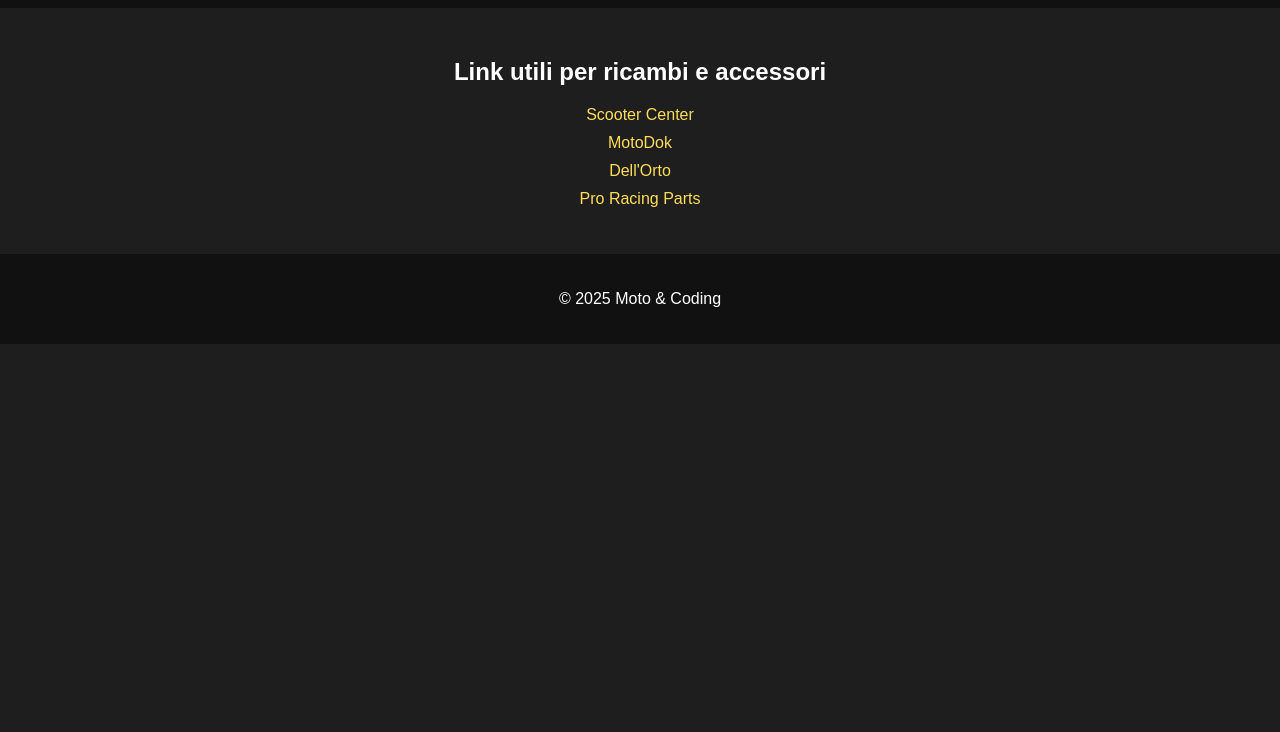
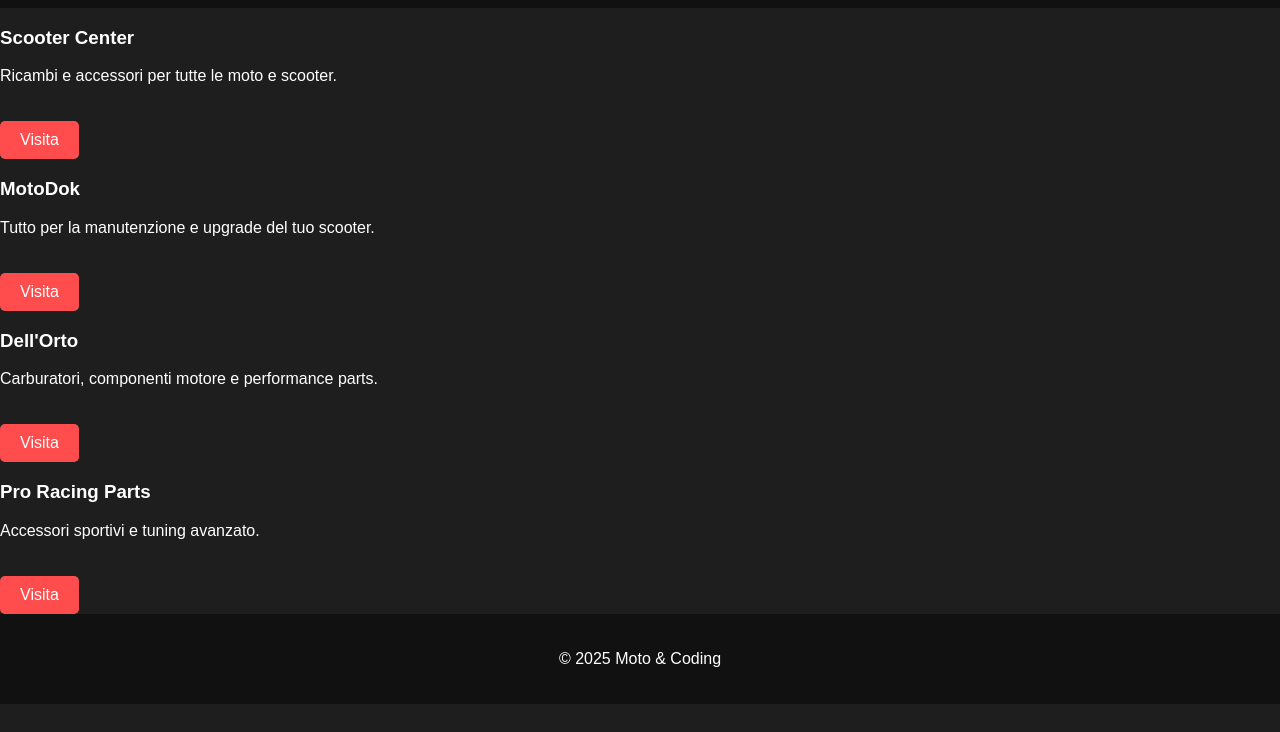
Before and after one commit to MagicMBK/MagicMBK.github.io, a plain HTML site: page aftermarket.html in a window 1280 px wide. Shown: the part 68-800 px from the top of the page. Drawn offline with Linux system fonts and the light colour scheme.

Commit message:
Update aftermarket.html

```diff
--- a/aftermarket.html
+++ b/aftermarket.html
@@ -17,14 +17,27 @@
   </nav>
 </header>
 
-  <section class="links">
-    <h2>Link utili per ricambi e accessori</h2>
-    <ul>
-      <li><a href="https://www.scootercenter.com" target="_blank">Scooter Center</a></li>
-      <li><a href="https://www.motodok.com" target="_blank">MotoDok</a></li>
-      <li><a href="https://www.dellorto.com" target="_blank">Dell'Orto</a></li>
-      <li><a href="https://www.pro-racingparts.com" target="_blank">Pro Racing Parts</a></li>
-    </ul>
+<section class="cards">
+  <div class="card">
+    <h3>Scooter Center</h3>
+    <p>Ricambi e accessori per tutte le moto e scooter.</p>
+    <a href="https://www.scooter-center.com" target="_blank" class="btn">Visita</a>
+  </div>
+  <div class="card">
+    <h3>MotoDok</h3>
+    <p>Tutto per la manutenzione e upgrade del tuo scooter.</p>
+    <a href="https://www.motodok.com" target="_blank" class="btn">Visita</a>
+  </div>
+  <div class="card">
+    <h3>Dell'Orto</h3>
+    <p>Carburatori, componenti motore e performance parts.</p>
+    <a href="https://www.dellorto.com" target="_blank" class="btn">Visita</a>
+  </div>
+  <div class="card">
+    <h3>Pro Racing Parts</h3>
+    <p>Accessori sportivi e tuning avanzato.</p>
+    <a href="https://www.pro-racingparts.com" target="_blank" class="btn">Visita</a>
+  </div>
 </section>
 
 <footer>
```
Lines whose indentation alone changed are shown as unchanged.
